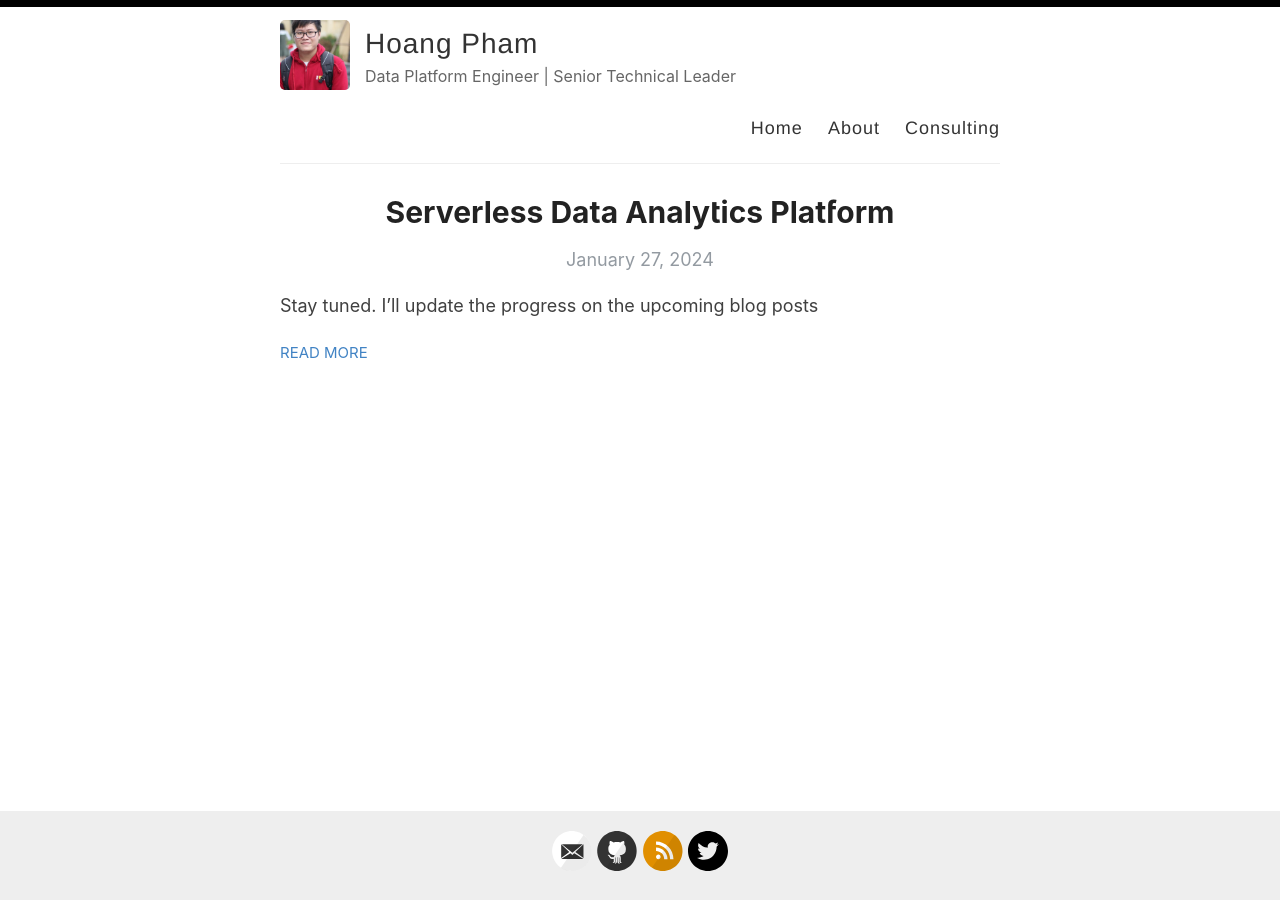
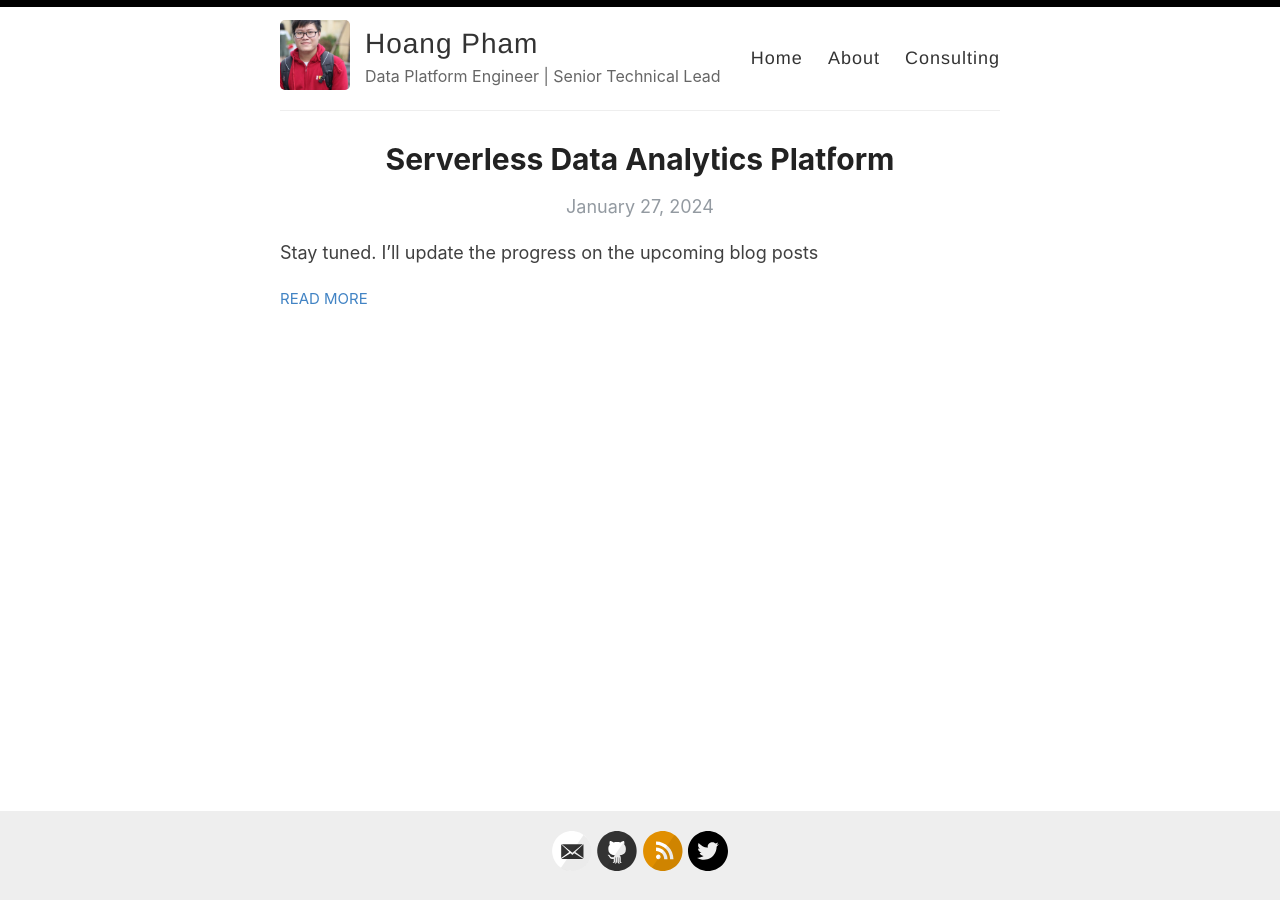
Before and after one commit to PhVHoang/phvhoang.github.io, a Jekyll site: the page built from index.html, in a window 1280 px wide. Built offline with Jekyll 4.4.1, drawn with Linux system fonts in a browser that asks for light colours; the list of posts is cut into pages by our own code.

Commit message:
fix description

```diff
--- a/_config.yml
+++ b/_config.yml
@@ -9,7 +9,7 @@ name: Hoang Pham
 author: Hoang Pham
 
 # Short bio or description (displayed in the header)
-description: Data Platform Engineer | Senior Technical Leader
+description: Data Platform Engineer | Senior Technical Lead
 
 # URL of your avatar or profile pic (you could use your GitHub profile pic)
 avatar: /images/avatar1.jpg
```
